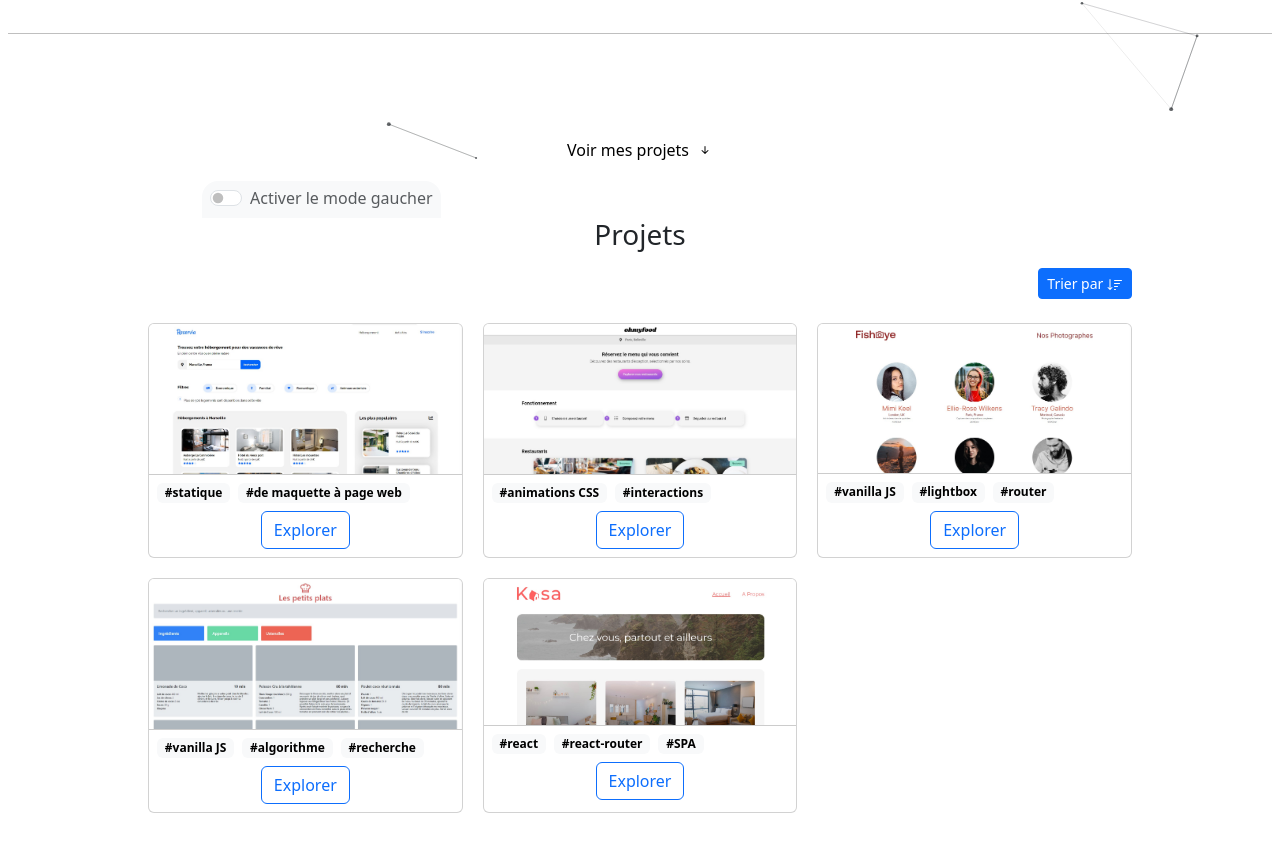
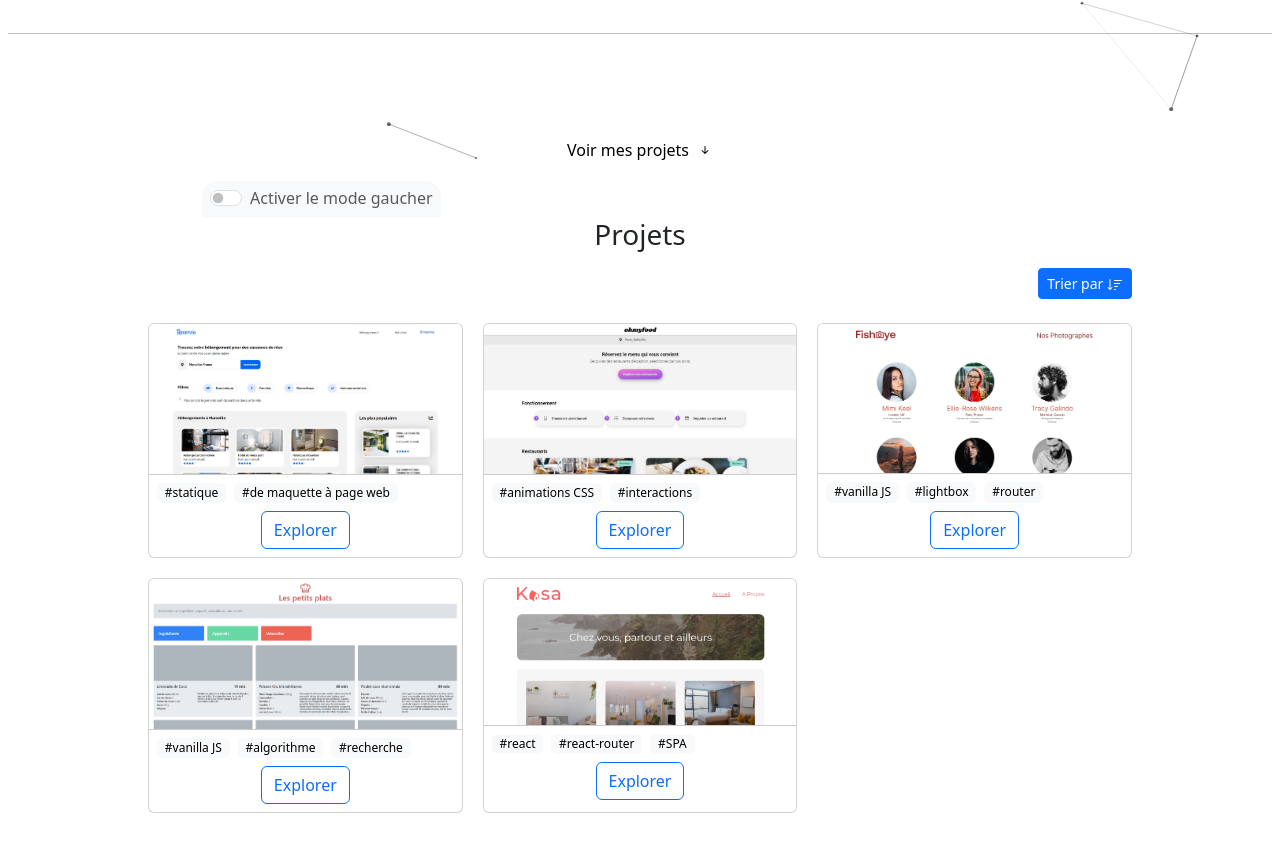
Before and after one commit to timothegonin/portfolio, a React (Create React App) app: page / in a window 1280 px wide. Shown: the part 582-1434 px from the top of the page. Built offline with nearby package versions, Linux system fonts and the light colour scheme.

Commit message:
💄 borders + text weight + filter brightness

```diff
--- a/src/components/ProjectCard.jsx
+++ b/src/components/ProjectCard.jsx
@@ -10,7 +10,7 @@ import Stack from "react-bootstrap/Stack";
 
 const CardHeader = styled(Card.Header)`
 	img.dark {
-		filter: brightness(0.85);
+		filter: brightness(0.95);
 	}
 `;
 
@@ -28,10 +28,10 @@ const ProjectCard = ({ infos, medias, links }) => {
 	const handleShowModal = () => setModalShow(true);
 
 	const stylesClassNames =
-		theme === "light" ? "bg-white " : "bg-dark border-light";
+		theme === "light" ? "bg-white" : "bg-dark border-secondary";
 
 	return (
-		<Card className={`w-100 ${stylesClassNames}`}>
+		<Card className={`w-100 ${stylesClassNames} `}>
 			{/* HEAD */}
 			<CardHeader className="p-0">
 				<Card.Img
@@ -52,7 +52,9 @@ const ProjectCard = ({ infos, medias, links }) => {
 						<Badge
 							key={index}
 							bg={theme === "light" ? "light" : "dark"}
-							text={theme === "light" ? "black" : "white"}
+							className={`fw-light ${
+								theme === "light" ? "text-black" : "text-white-50"
+							}`}
 						>{`#${tag}`}</Badge>
 					))}
 				</Stack>
```
